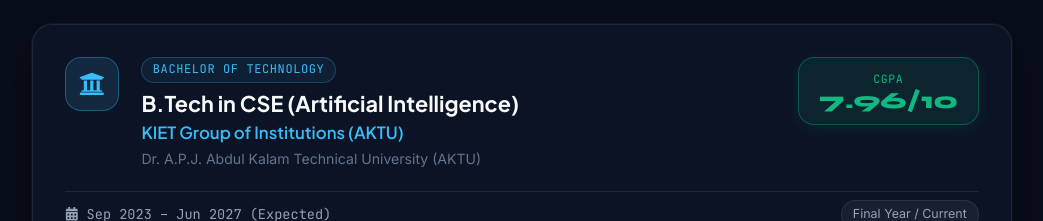
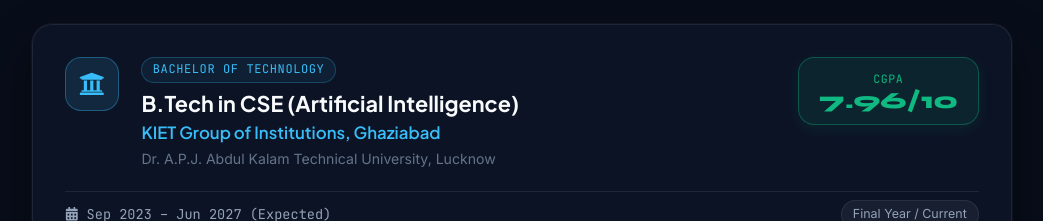
Before and after one commit to maharshi027/portfolio, a React (Vite) app: page / in a window 1280 px wide. Shown: the part 2640-2861 px from the top of the page, without its empty margins (118-1161 px from the left). Built offline with nearby package versions, Linux system fonts and the light colour scheme.

Commit message:
education college name update

```diff
--- a/src/components/education/Education.jsx
+++ b/src/components/education/Education.jsx
@@ -7,8 +7,8 @@
   {
     level: 'Bachelor of Technology',
     degree: 'B.Tech in CSE (Artificial Intelligence)',
-    institution: 'KIET Group of Institutions (AKTU)',
-    boardUniversity: 'Dr. A.P.J. Abdul Kalam Technical University (AKTU)',
+    institution: 'KIET Group of Institutions, Ghaziabad',
+    boardUniversity: 'Dr. A.P.J. Abdul Kalam Technical University, Lucknow',
     period: 'Sep 2023 – Jun 2027 (Expected)',
     status: 'Final Year / Current',
     scoreType: 'CGPA',
```
